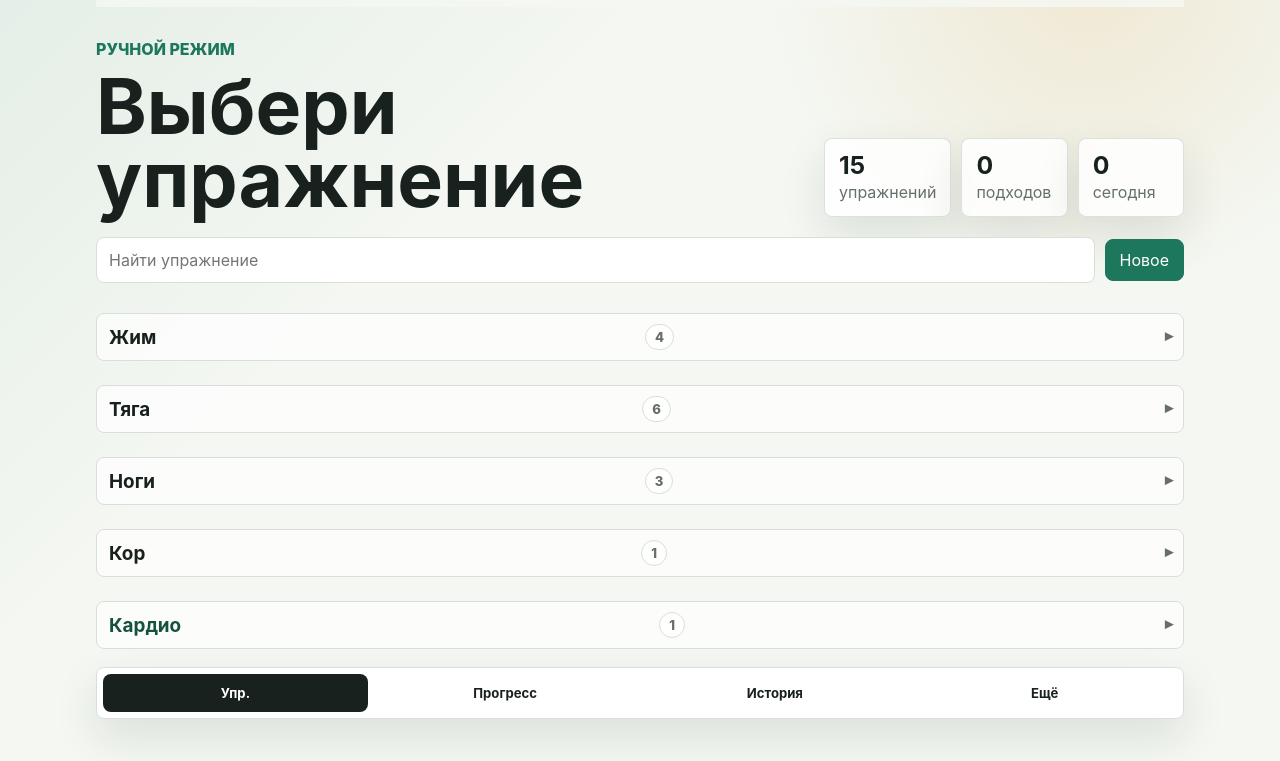
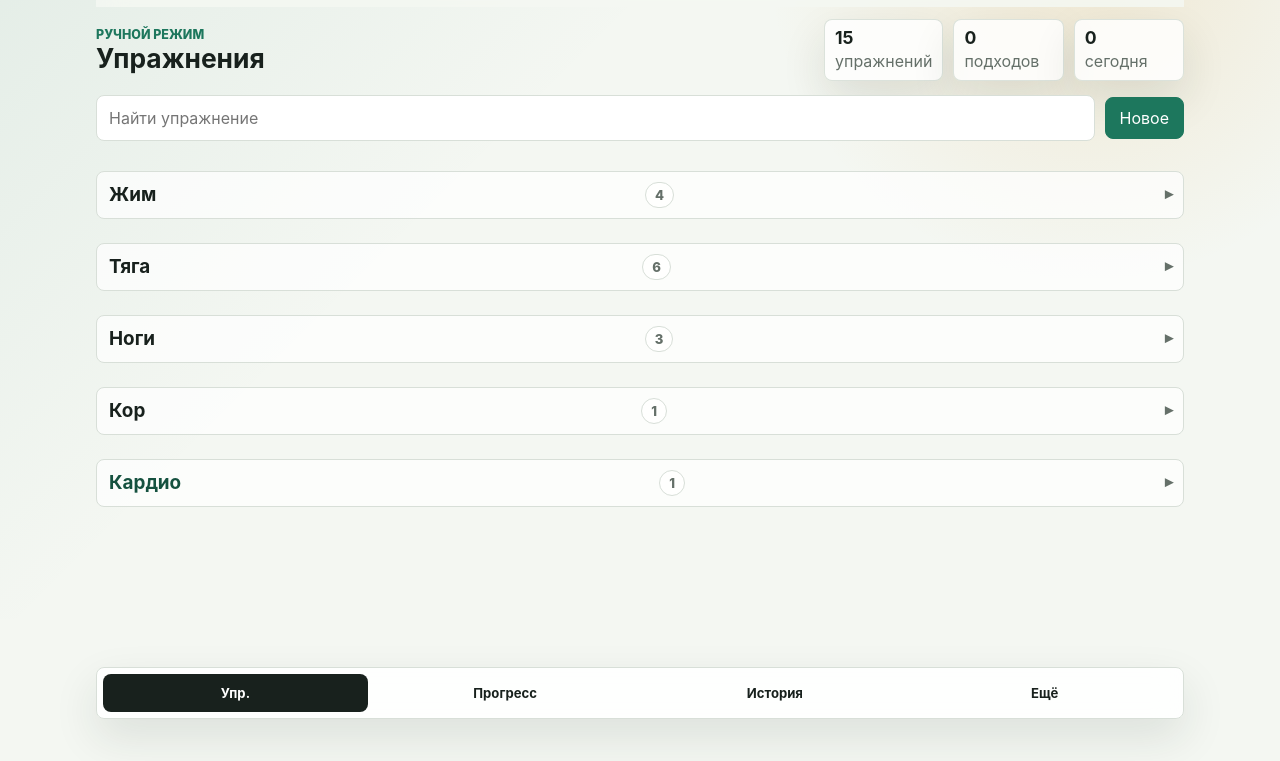
Before and after one commit to KonduktoR13/fitpwa, a website built with Vite: page index.html in a window 1280 px wide. Shown: the part 71-832 px from the top of the page. After the commit the page ends 800 px from the top, so only its background shows below. Built offline with nearby package versions, Linux system fonts and the light colour scheme.

Commit message:
Compact exercise home header

```diff
--- a/public/sw.js
+++ b/public/sw.js
@@ -1,4 +1,4 @@
-const CACHE_NAME = "training-log-pwa-v30";
+const CACHE_NAME = "training-log-pwa-v31";
 const APP_SHELL = [
   "./",
   "./index.html",
--- a/src/main.js
+++ b/src/main.js
@@ -708,10 +708,10 @@ function renderHome() {
     state.exercises.filter((item) => item.category === key && matchesQuery(item))
   ]);
   return `
-    <section class="hero">
+    <section class="hero home-hero">
       <div>
         <p class="eyebrow">Ручной режим</p>
-        <h1>Выбери упражнение</h1>
+        <h1>Упражнения</h1>
       </div>
       <div class="hero-stats">
         <div><strong>${state.exercises.length}</strong><span>упражнений</span></div>
--- a/src/styles.css
+++ b/src/styles.css
@@ -166,6 +166,23 @@ h3 {
   padding: 28px 0 20px;
 }
 
+.home-hero {
+  grid-template-columns: auto minmax(220px, 360px);
+  align-items: center;
+  min-height: auto;
+  padding: 12px 0 14px;
+}
+
+.home-hero h1 {
+  font-size: 1.65rem;
+  line-height: 1.05;
+}
+
+.home-hero .eyebrow {
+  margin-bottom: 3px;
+  font-size: 0.78rem;
+}
+
 .eyebrow {
   margin-bottom: 12px;
   color: var(--primary);
@@ -204,11 +221,19 @@ h3 {
   padding: 14px;
 }
 
+.home-hero .hero-stats div {
+  padding: 9px 10px;
+}
+
 .hero-stats strong,
 .metrics-row strong,
 .insight strong {
   font-size: 1.55rem;
   line-height: 1;
+}
+
+.home-hero .hero-stats strong {
+  font-size: 1.1rem;
 }
 
 .toolbar,
@@ -1319,6 +1344,10 @@ h3 {
     min-height: 320px;
   }
 
+  .home-hero {
+    min-height: auto;
+  }
+
   .hero-stats,
   .metrics-row {
     grid-template-columns: repeat(3, minmax(0, 1fr));
```
